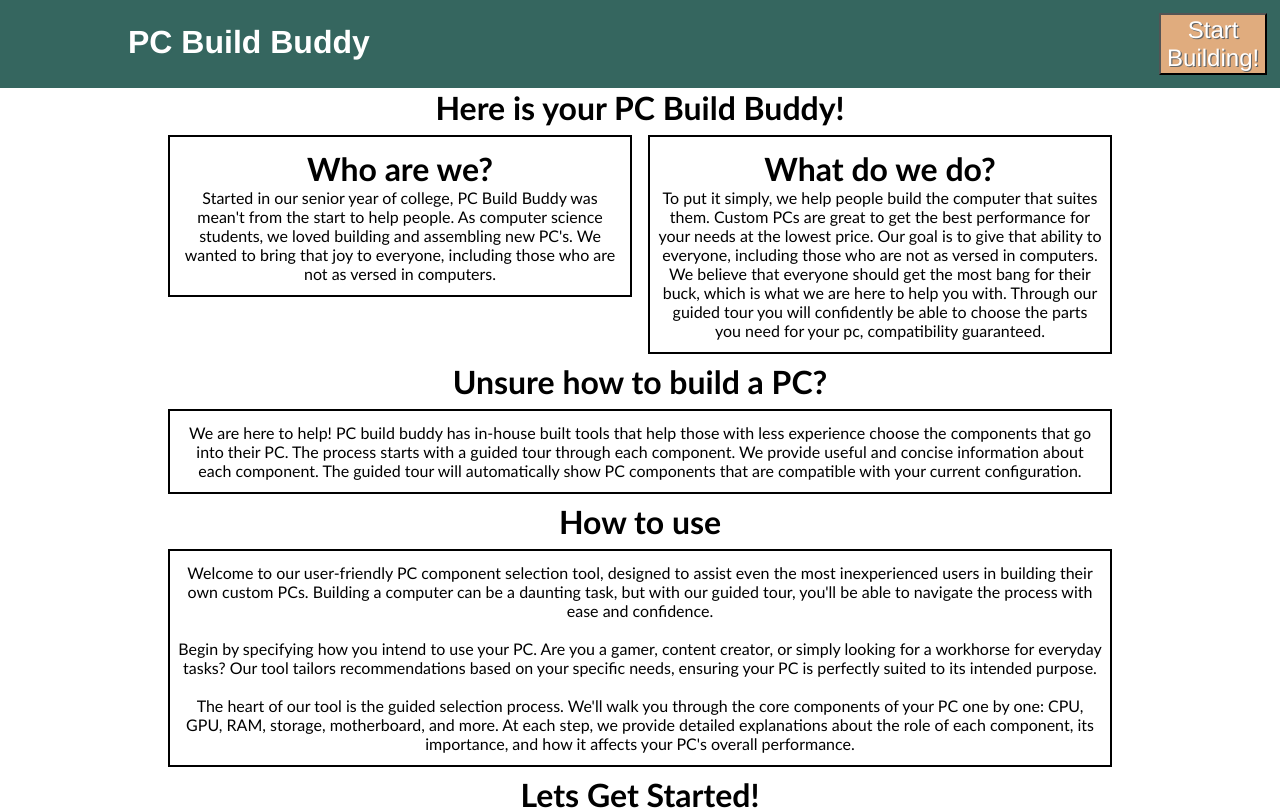
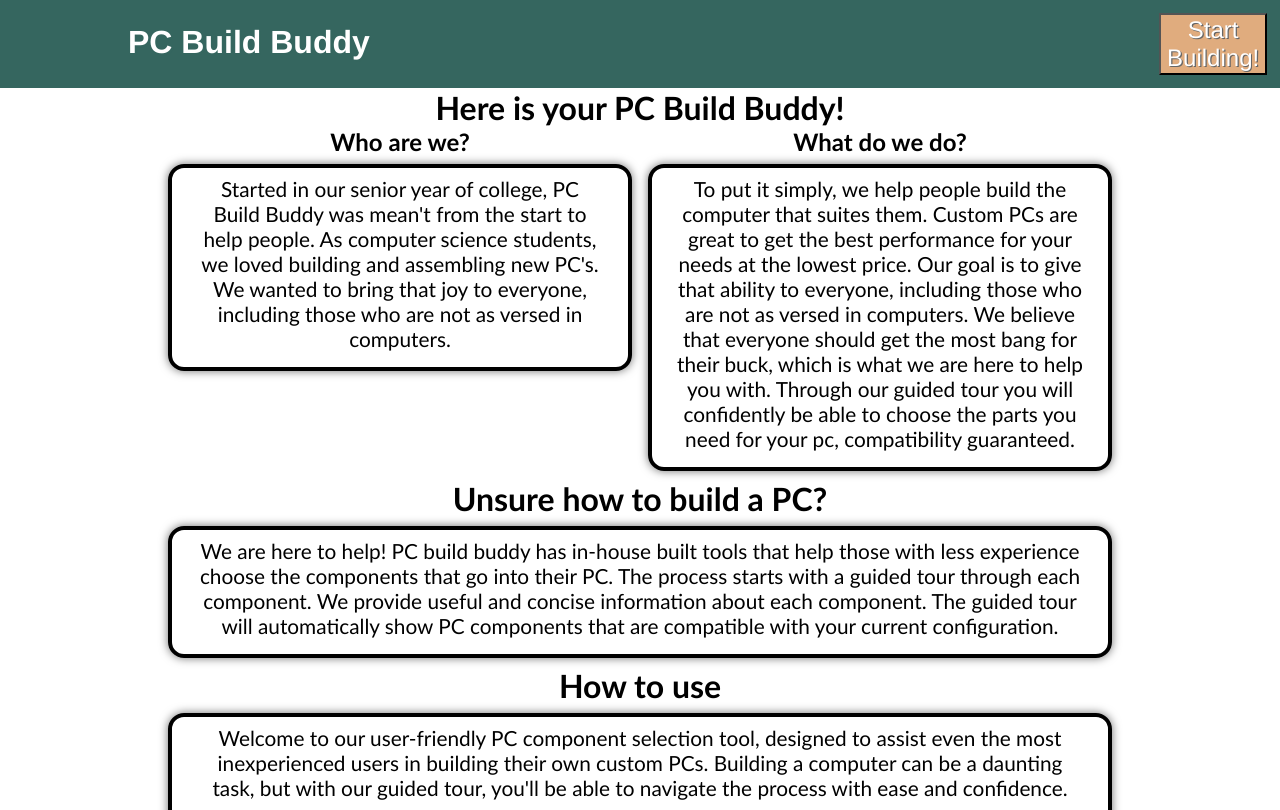
Before and after one commit to Fullchord/PCBuildBuddy, a React (Vite) app in the folder frontend/: page / in a window 1280 px wide. Shown: the top 810 px of the page. Built offline with nearby package versions, Linux system fonts and the light colour scheme.

Commit message:
Updated ContentCard

```diff
--- a/frontend/src/components/ContentCard.css
+++ b/frontend/src/components/ContentCard.css
@@ -1,14 +1,24 @@
 
 .content-card {
-
-    border: 2px solid black;
+    border: 4px solid black;
+    border-radius: 1rem;
+    box-shadow: 0px 0px 10px #707070;
 
     margin-block: 0.5rem;
     margin-inline: 0.5rem;
-    padding-inline: 0.5rem;
-    padding-block: 0.75rem;
+
+    padding-inline: 1.5rem;
+    padding-top: 0.5rem;
+    padding-bottom: 1rem;
 
     text-align: center;
+
+    font-size: 1.3rem;
+}
+
+.content-card:hover {
+    transition: 0.1s;
+    box-shadow: 0px 0px 15px #707070;
 }
 
 .content-card h2 {
--- a/frontend/src/pages/index.jsx
+++ b/frontend/src/pages/index.jsx
@@ -15,8 +15,8 @@ const Index = () => {
                     <h1>Here is your PC Build Buddy!</h1>
                     <div className="index-content-cards">
                         <div className="index-content-cards-card">
+                            <h2>Who are we?</h2>
                             <ContentCard>
-                                <h2>Who are we?</h2>
                                 <p>
                                     Started in our senior year of college, PC Build Buddy was mean't from the start
                                     to help people. As computer science students, we loved building and assembling
@@ -26,8 +26,8 @@ const Index = () => {
                             </ContentCard>
                         </div>
                         <div className="index-content-cards-card">
+                            <h2>What do we do?</h2>
                             <ContentCard>
-                                <h2>What do we do?</h2>
                                 <p>
                                     To put it simply, we help people build the computer that suites them. Custom
                                     PCs are great to get the best performance for your needs at the lowest price.
```
